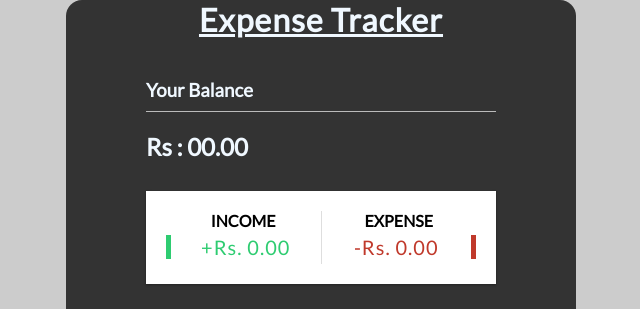
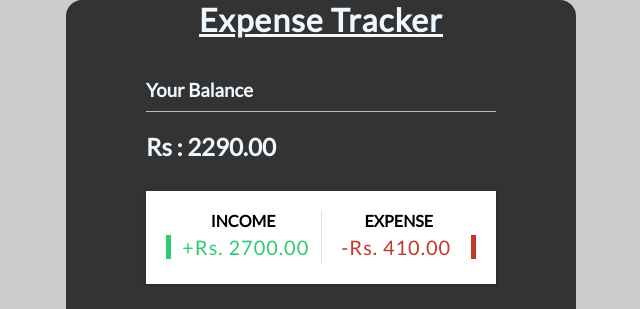
Before and after one commit to PriyomSaha/Node-Expense-Tracker, a React (Create React App) app: page / in a window 1280 px wide. Shown: the top 309 px of the page, without its empty margins (319-959 px from the left). Built offline with nearby package versions, Linux system fonts and the light colour scheme.

Commit message:
10th April,2020-12:00pm

```diff
--- a/src/App.js
+++ b/src/App.js
@@ -16,6 +16,7 @@
       <div className="container">
       <Balance />
       <IncomeExpenses />
+
       <TransactionList />
       <AddTransaction />
       </div>
--- a/src/components/Balance.js
+++ b/src/components/Balance.js
@@ -1,12 +1,15 @@
-import React from 'react'
-import { GlobalContext } from '../context/GlobalState'
+import React,{ useContext } from 'react';
+import { GlobalContext } from '../context/GlobalState';
 
 export const Balance = () => {
-   // const { transactions } = useContext(GlobalContext);
+    const { transactions } = useContext(GlobalContext);
+    const amounts = transactions.map(transaction => transaction.amount);
+    const total = amounts.reduce((acc, item) => (acc += item), 0).toFixed(2);
+
     return (
         <div className="container">
             <h3>Your Balance</h3>
-            <h2>Rs : 00.00</h2>
+            <h2>Rs : {total}</h2>
         </div>
     )
 }
--- a/src/components/IncomeExpenses.js
+++ b/src/components/IncomeExpenses.js
@@ -1,15 +1,30 @@
-import React from 'react'
+import React, { useContext } from 'react'
+import { GlobalContext } from '../context/GlobalState';
 
 export const IncomeExpenses = () => {
+    const { transactions } = useContext(GlobalContext);
+
+    const amounts = transactions.map(transaction => transaction.amount);
+
+    const income = amounts
+        .filter(item => item > 0)
+        .reduce((acc, item) => (acc += item), 0)
+        .toFixed(2);
+
+    const expense = (
+        amounts.filter(item => item < 0).reduce((acc, item) => (acc += item), 0) *
+        -1
+    ).toFixed(2);
+
     return (
         <div className="inc-exp-container">
             <div>
             <h4>Income</h4>
-            <p className="money plus">+Rs. 0.00</p>
+            <p className="money plus">+Rs. {income}</p>
             </div>
             <div>
             <h4>Expense</h4>
-            <p className="money minus">-Rs. 0.00</p>
+            <p className="money minus">-Rs. {expense}</p>
             </div>
         </div>
     )
--- a/src/components/Transaction.js
+++ b/src/components/Transaction.js
@@ -1,11 +1,14 @@
-import React from 'react'
+import React,{useContext} from 'react'
+import { GlobalContext } from '../context/GlobalState';
 
 export const Transaction = ({ transaction }) => {
+    const { deleteTransaction } = useContext(GlobalContext);
+
     const sign = transaction.amount < 0 ? '-' : '+';
     return (
         <li className={transaction.amount < 0 ? 'minus' : 'plus'}>
             {transaction.text} <span> {sign} Rs.{Math.abs(transaction.amount)} </span>
-            <button className="delete-btn">x</button>
+            <button onClick={() => deleteTransaction(transaction.id)} className="delete-btn">x</button>
         </li>
     )
 }
--- a/src/components/TransactionList.js
+++ b/src/components/TransactionList.js
@@ -1,7 +1,7 @@
 import React, { useContext } from 'react'
 import { Transaction } from './Transaction'
 
-import { GlobalProvider, GlobalContext } from '../context/GlobalState'
+import { GlobalContext } from '../context/GlobalState'
 
 
 export const TransactionList = () => {
--- a/src/context/AppReducer.js
+++ b/src/context/AppReducer.js
@@ -1,5 +1,11 @@
 export default (state,action) => {
     switch(action.type){
+        case 'DELETE_TRANSACTION':
+            return{
+                ...state,
+                transactions: state.transactions.filter(transaction => transaction.id !==
+                    action.payload )
+            }
         default:
             return state;
     }
--- a/src/context/GlobalState.js
+++ b/src/context/GlobalState.js
@@ -17,8 +17,18 @@
 //Provider Component
 export const GlobalProvider = ({ children }) => {
     const [state,dispatch] = useReducer(AppReducer,initialState);
+
+    //Actions
+    function deleteTransaction(id){
+        dispatch({
+            type:'DELETE_TRANSACTION',
+            payload: id
+        });
+    }
+
     return(<GlobalContext.Provider value={{
-        transactions: state.transactions
+        transactions: state.transactions,
+        deleteTransaction
     }}>
         {children}
     </GlobalContext.Provider>)
```
Also changed, not shown: 1 other file (tests, documents, lock files or other folders).
